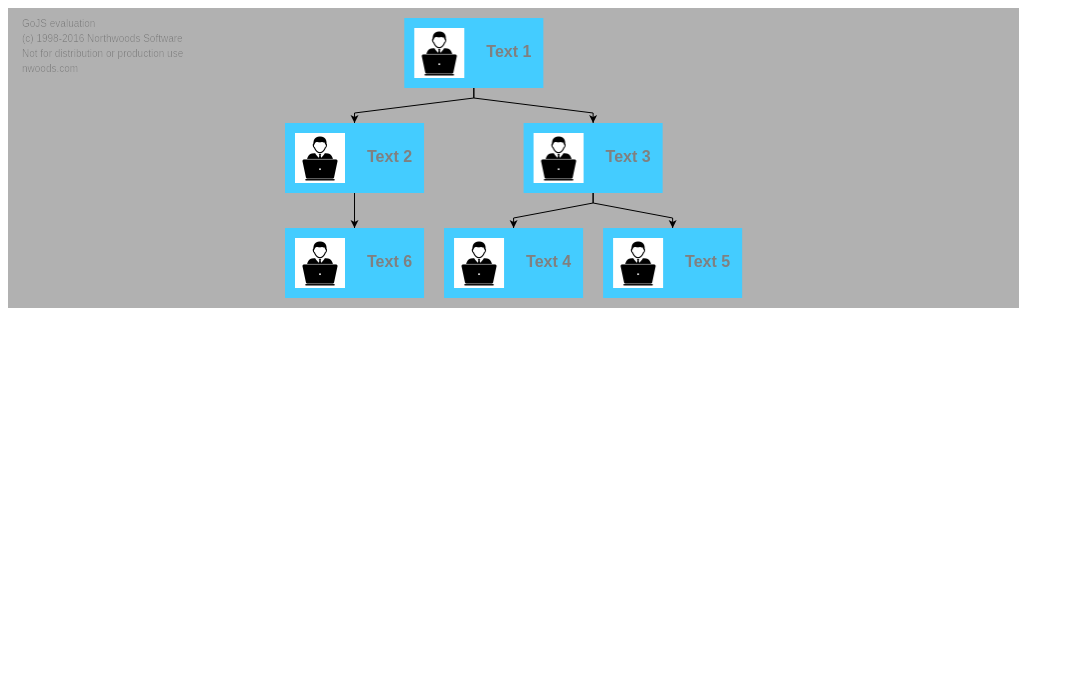
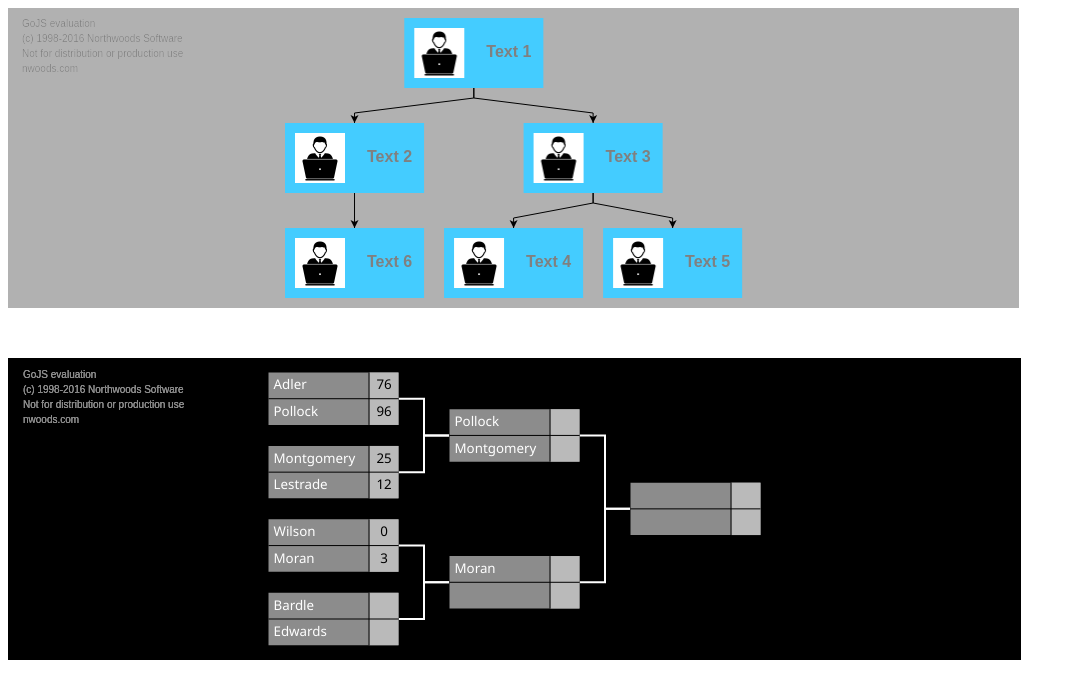
Before and after one commit to nabeelt/goJS, a plain HTML site: page index.html in a window 1280 px wide. Shown: the whole page, without its empty margins (0-1076 px from the left). Drawn offline with Linux system fonts and the light colour scheme.

Commit message:
fixture-demo is added

```diff
--- a/css/sample.css
+++ b/css/sample.css
@@ -1,6 +1,10 @@
-#sampleDiagram, #freehandDrawing {
+#sampleDiagram, #tournamentDiagram {
 	height: 300px;
 	width: 80%;
 	background: #b1b1b1;
 	margin-bottom: 50px;
 }
+#tournamentDiagram {
+	background-color: #000;
+	border: 1px solid;
+}
--- a/index.html
+++ b/index.html
@@ -6,7 +6,9 @@
 </head>
 <body>
 	<div id="sampleDiagram"></div>
+	<div id="tournamentDiagram"></div>
 	<script type="text/javascript" src="library/go-debug.js"></script>
 	<script type="text/javascript" src="js/sample.js"></script>
+	<script type="text/javascript" src="js/fixture.js"></script>
 </body>
 </html>
--- /dev/null
+++ b/js/fixture.js
@@ -0,0 +1,157 @@
+
+    if (window.goSamples) goSamples();  // init for these samples -- you don't need to call this
+    var $ = go.GraphObject.make;  // for conciseness in defining templates
+
+    myDiagram =
+      $(go.Diagram, "tournamentDiagram",  // create a Diagram for the DIV HTML element
+        {
+          initialContentAlignment: go.Spot.Center,  // center the content
+          "textEditingTool.starting": go.TextEditingTool.SingleClick,
+          "textEditingTool.textValidation": isValidScore,
+          layout: $(go.TreeLayout, { angle: 180 }),
+          "undoManager.isEnabled": true
+        });
+
+    // validation function for editing text
+    function isValidScore(textblock, oldstr, newstr) {
+      if (newstr === "") return true;
+      var num = parseInt(newstr, 10);
+      return !isNaN(num) && num >= 0 && num < 1000;
+    }
+
+    // define a simple Node template
+    myDiagram.nodeTemplate =
+      $(go.Node, "Auto",
+        { selectable: false },
+        $(go.Shape, "Rectangle",
+          { fill: '#8C8C8C', stroke: null },
+          // Shape.fill is bound to Node.data.color
+          new go.Binding("fill", "color")),
+        $(go.Panel, "Table",
+          $(go.RowColumnDefinition, { column: 0, separatorStroke: "black" }),
+          $(go.RowColumnDefinition, { column: 1, separatorStroke: "black", background: "#BABABA" }),
+          $(go.RowColumnDefinition, { row: 0, separatorStroke: "black" }),
+          $(go.RowColumnDefinition, { row: 1, separatorStroke: "black" }),
+          $(go.TextBlock, "",
+            { row: 0,
+              wrap: go.TextBlock.None, margin: 5, width: 90,
+              isMultiline: false, textAlign: 'left',
+              font: '10pt  Segoe UI,sans-serif', stroke: 'white' },
+            new go.Binding("text", "player1").makeTwoWay()),
+          $(go.TextBlock, "",
+            { row: 1,
+              wrap: go.TextBlock.None, margin: 5, width: 90,
+              isMultiline: false, textAlign: 'left',
+              font: '10pt  Segoe UI,sans-serif', stroke: 'white' },
+            new go.Binding("text", "player2").makeTwoWay()),
+          $(go.TextBlock, "",
+            { column: 1, row: 0,
+              wrap: go.TextBlock.None, margin: 2, width: 25,
+              isMultiline: false, editable: true, textAlign: 'center',
+              font: '10pt  Segoe UI,sans-serif', stroke: 'black' },
+            new go.Binding("text", "score1").makeTwoWay()),
+          $(go.TextBlock, "",
+            { column: 1, row: 1,
+              wrap: go.TextBlock.None, margin: 2, width: 25,
+              isMultiline: false, editable: true, textAlign: 'center',
+              font: '10pt  Segoe UI,sans-serif', stroke: 'black' },
+            new go.Binding("text", "score2").makeTwoWay())
+        )
+      );
+
+    // define the Link template
+    myDiagram.linkTemplate =
+      $(go.Link,
+        { routing: go.Link.Orthogonal,
+          selectable: false },
+        $(go.Shape, { strokeWidth: 2, stroke: '#fff' }));
+
+
+    // Generates the original graph from an array of player names
+    function createPairs(players) {
+      if (players.length % 2 !== 0) players.push('(empty)');
+      var startingGroups = players.length / 2;
+      var currentLevel = Math.ceil(Math.log(startingGroups) / Math.log(2));
+      var levelGroups = [];
+      var currentLevel = Math.ceil(Math.log(startingGroups) / Math.log(2));
+      for (var i = 0; i < startingGroups; i++) {
+        levelGroups.push(currentLevel + '-' + i);
+      }
+      var totalGroups = [];
+      makeLevel(levelGroups, currentLevel, totalGroups, players);
+      return totalGroups;
+    }
+
+    function makeLevel(levelGroups, currentLevel, totalGroups, players) {
+      currentLevel--;
+      var len = levelGroups.length;
+      var parentKeys = [];
+      var parentNumber = 0;
+      var p = '';
+      for (var i = 0; i < len; i++) {
+        if (parentNumber === 0) {
+          p = currentLevel + '-' + parentKeys.length;
+          parentKeys.push(p);
+        }
+
+        if (players !== null) {
+          var p1 = players[i*2];
+          var p2 = players[(i*2) + 1];
+          totalGroups.push({
+            key: levelGroups[i], parent: p, player1: p1, player2: p2, parentNumber: parentNumber
+          });
+        } else {
+          totalGroups.push({ key: levelGroups[i], parent: p, parentNumber: parentNumber });
+        }
+
+        parentNumber++;
+        if (parentNumber > 1) parentNumber = 0;
+      }
+
+      // after the first created level there are no player names
+      if (currentLevel >= 0) makeLevel(parentKeys, currentLevel, totalGroups, null)
+    }
+
+    function makeModel(players) {
+      var model = new go.TreeModel(createPairs(players));
+
+      model.addChangedListener(function(e) {
+        if (e.propertyName !== 'score1' && e.propertyName !== 'score2') return;
+        var data = e.object;
+        if (isNaN(data.score1) || isNaN(data.score2)) return;
+
+        // TODO: What happens if score1 and score2 are the same number?
+
+        // both score1 and score2 are numbers,
+        // set the name of the higher-score'd player in the advancing (parent) node
+        // if the data.parentNumber is 0, then we set player1 on the parent
+        // if the data.parentNumber is 1, then we set player2
+        var parent = myDiagram.findNodeForKey(data.parent);
+        if (parent === null) return;
+
+        var playerName = parseInt(data.score1) > parseInt(data.score2) ? data.player1 : data.player2;
+        if (parseInt(data.score1) === parseInt(data.score2)) playerName = "";
+        myDiagram.model.setDataProperty(parent.data, (data.parentNumber === 0 ? "player1" : "player2"), playerName);
+      });
+
+      myDiagram.model = model;
+
+      // provide initial scores for at most three pairings
+      for (var i = 0; i < Math.min(3, model.nodeDataArray.length); i++) {
+        var d = model.nodeDataArray[i];
+        if (d.player1 && d.player2) {
+          // TODO: doesn't prevent tie scores
+          model.setDataProperty(d, "score1", Math.floor(Math.random() * 100));
+          model.setDataProperty(d, "score2", Math.floor(Math.random() * 100));
+        }
+      }
+    }
+
+    makeModel(['Adler',
+               'Pollock',
+               'Montgomery',
+               'Lestrade',
+               'Wilson',
+               'Moran',
+               'Bardle',
+               'Edwards']);
--- a/js/sample.js
+++ b/js/sample.js
@@ -1,5 +1,5 @@
 var $ = go.GraphObject.make;
-var myDiagram =
+var myDiagram1 =
   $(go.Diagram, "sampleDiagram",
     {
       initialContentAlignment: go.Spot.Center, // center Diagram contents
@@ -9,7 +9,7 @@ var myDiagram =
     });
 
 // define a simple Node template
-myDiagram.nodeTemplate =
+myDiagram1.nodeTemplate =
   $(go.Node, "Horizontal",
     {background: "#44ccff"},
     // the entire node will have a light-blue background
@@ -45,4 +45,4 @@ model.nodeDataArray =
   { key: "5", parent: "3", name: "Text 5",     source: "images/cat1.png" },
   { key: "6", parent: "2", name: "Text 6", source: "images/cat1.png" }
 ];
-myDiagram.model = model;
+myDiagram1.model = model;
```
Also changed, not shown: js/freehand.js (deleted, +0 -67 lines).
